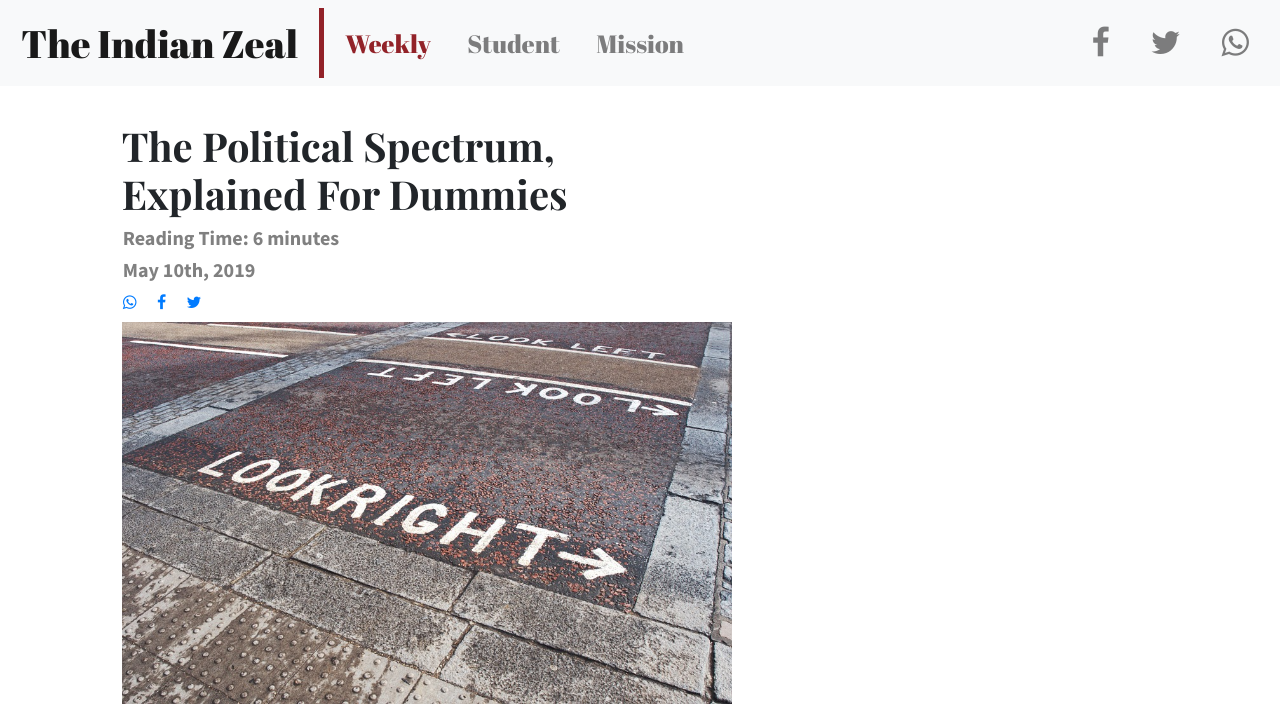
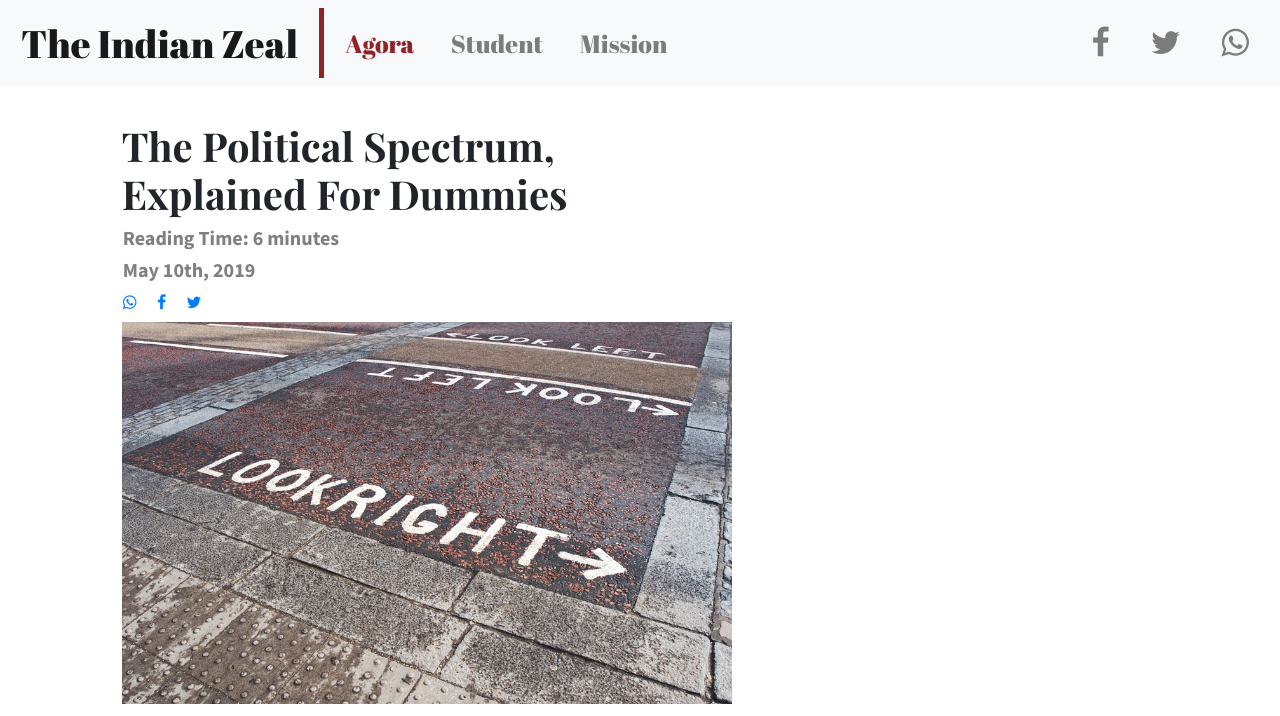
Before and after one commit to manickamvpn/indianzeal, a plain HTML site: page rethink/articles/political-spectrum-noobs.html in a window 1280 px wide. Shown: the top 716 px of the page. Drawn offline with nearby package versions, Linux system fonts and the light colour scheme.

Commit message:
Update political-spectrum-noobs.html

```diff
--- a/rethink/articles/political-spectrum-noobs.html
+++ b/rethink/articles/political-spectrum-noobs.html
@@ -45,7 +45,7 @@
     <ul class="nav navbar-nav">
       <li class="nav-item ">
 
-        <a class="chosen nav-link text-center" style="border:solid 0px; border-left-width:5px; border-" href="../../index.html">Weekly</a>
+        <a class="chosen nav-link text-center" style="border:solid 0px; border-left-width:5px; border-" href="../../index.html">Agora</a>
 
 
       </li>
@@ -255,7 +255,7 @@
 
             <ul class="list-unstyled">
               <li>
-                <a href="../../index.html">Weekly</a>
+                <a href="../../index.html">Agora</a>
               </li>
               <li>
                 <a href="../../thestudent/index.html">Student</a>
```
